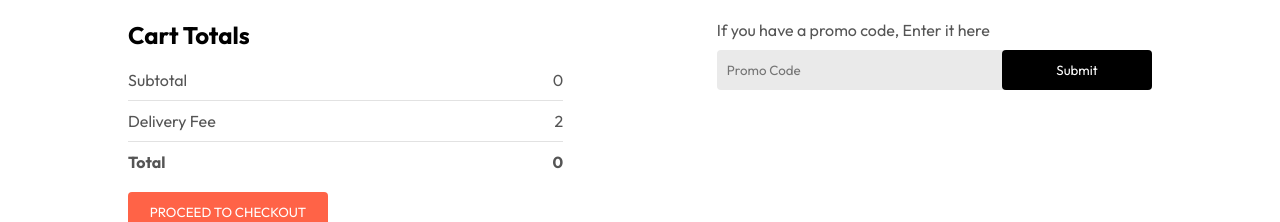
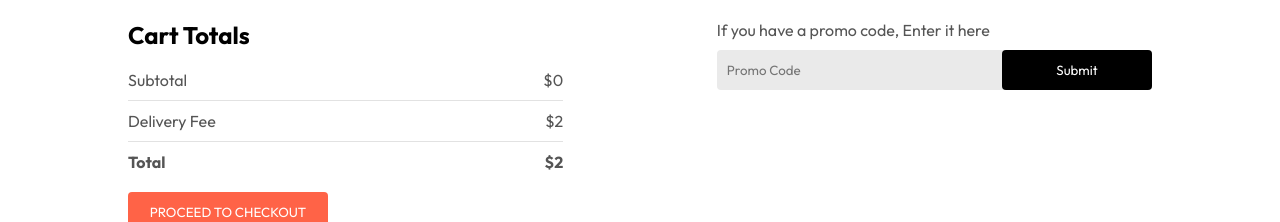
Before and after one commit to Ahmad-Maimun/Food-Del, a React (Vite) app in the folder front-end/: page /cart in a window 1280 px wide. Shown: the part 279-501 px from the top of the page. Built offline with nearby package versions, Linux system fonts and the light colour scheme.

Commit message:
Cart Totals Done

```diff
--- a/front-end/src/pages/Cart/Cart.jsx
+++ b/front-end/src/pages/Cart/Cart.jsx
@@ -3,7 +3,8 @@
 import { StoreContext } from '../../context/StoreContext';
 
 function Cart() {
-  const { cartItems, food_list, removeFromCart } = useContext(StoreContext);
+  const { cartItems, food_list, removeFromCart, getTotalCartAmount } =
+    useContext(StoreContext);
   return (
     <div className="cart">
       <div className="cart-items">
@@ -43,17 +44,17 @@
           <div>
             <div className="cart-total-details">
               <p>Subtotal</p>
-              <p>{0}</p>
+              <p>${getTotalCartAmount()}</p>
             </div>
             <hr />
             <div className="cart-total-details">
               <p>Delivery Fee</p>
-              <p>{2}</p>
+              <p>${2}</p>
             </div>
             <hr />
             <div className="cart-total-details">
               <b>Total</b>
-              <b>{0}</b>
+              <b>${getTotalCartAmount() + 2}</b>
             </div>
           </div>
           <button>PROCEED TO CHECKOUT</button>
```
